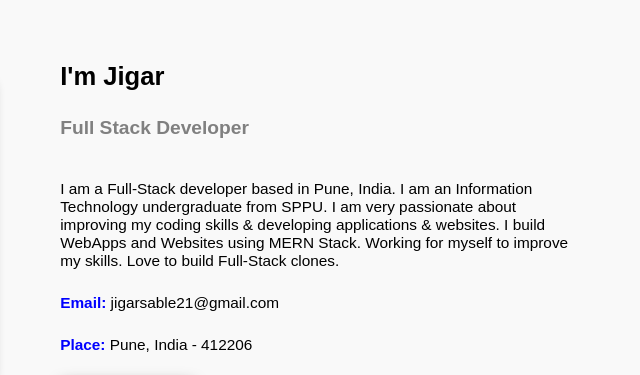
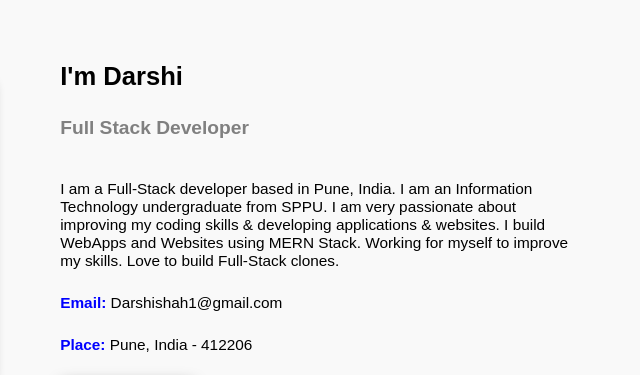
Before and after one commit to Darshi09/exam_css, a plain HTML site: page exam_css2/p2/index.html in a window 1280 px wide. Shown: the part 792-1167 px from the top of the page, 471-1111 px from the left. Drawn offline with Linux system fonts and the light colour scheme.

Commit message:
Update index.html

```diff
--- a/exam_css2/p2/index.html
+++ b/exam_css2/p2/index.html
@@ -56,13 +56,13 @@
 
             <!-- About Content -->
             <div class="about-content">
-                <h3>I'm Jigar</h3>
+                <h3>I'm Darshi</h3>
                 <h4>Full Stack Developer</h4>
                 <p>
                     I am a Full-Stack developer based in Pune, India. I am an Information Technology undergraduate from SPPU. I am very passionate about improving my coding skills & developing applications & websites. I build WebApps and Websites using MERN Stack. Working for myself to improve my skills. Love to build Full-Stack clones.
                 </p>
 
-                <p><strong>Email:</strong> <a href="mailto:jigarsable21@gmail.com">jigarsable21@gmail.com</a></p>
+                <p><strong>Email:</strong> <a href="mailto:darshishah1@gmail.com">Darshishah1@gmail.com</a></p>
                 <p><strong>Place:</strong> Pune, India - 412206</p>
 
                 <!-- Resume Button -->
```
